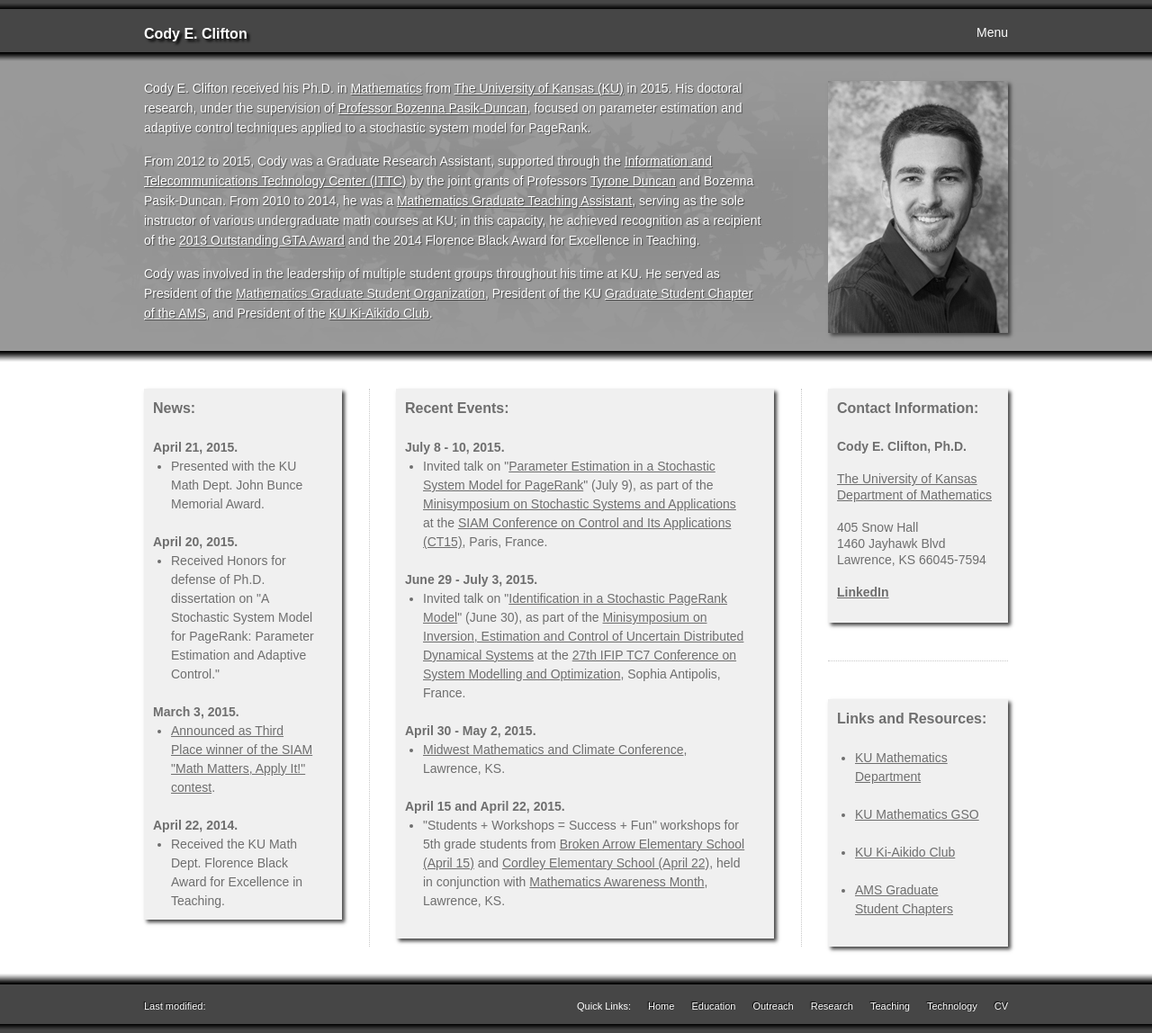
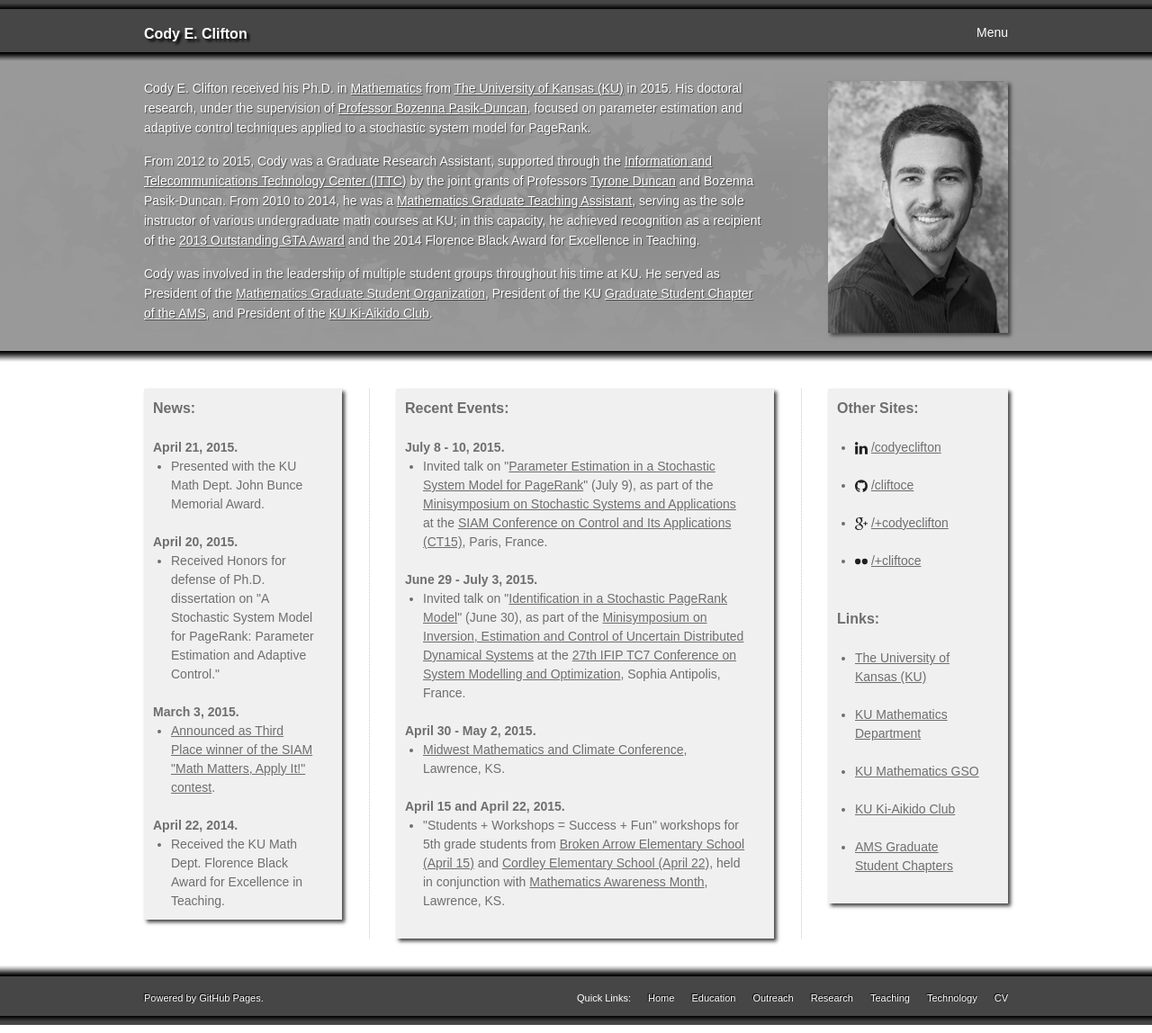
Before and after one commit to cliftoce/cliftoce.github.io, a Jekyll site: the page built from index.html, in a window 1280 px wide. Shown: the whole page at 90% size. Built offline with Jekyll 4.4.1, drawn with Linux system fonts in a browser that asks for light colours.

Commit message:
Added "other sites" icons, updated sidebar, and changed "last modified: ..." to "Powered by GitHub Pages" in the footer

```diff
--- a/_config.yml
+++ b/_config.yml
@@ -7,7 +7,12 @@ description: > # this means to ignore newlines until "baseurl:"
   Google search results) and in your feed.xml site description.
 baseurl: "" # the subpath of your site, e.g. /blog/
 url: "http://yourdomain.com" # the base hostname & protocol for your site
-github_username:  cliftoce
+
+# usernames
+flickr_username: cliftoce
+github_username: cliftoce
+google_username: codyeclifton
+linkedin_username: codyeclifton
 
 # Build settings
 markdown: kramdown
--- a/_includes/footer.html
+++ b/_includes/footer.html
@@ -63,20 +63,20 @@
 <div id="footerWrapper">
   <div id="footer">
     <div id="footerModDate">
-      <!--#config timefmt="%B %d, %Y" -->
-      Last modified:
+      Powered by <a href="https://pages.github.com/" target="_blank">GitHub Pages</a>.
+      <!-- Last modified: -->
     </div>
 
     <div id="footerMenu">
       <ul>
         <li>Quick Links: </li>
-        <li><a href="/~cclifton/">Home</a></li>
-        <li><a href="/~cclifton/academics/education/">Education</a></li>
-        <li><a href="/~cclifton/academics/outreach/">Outreach</a></li>
-        <li><a href="/~cclifton/academics/research/">Research</a></li>
-        <li><a href="/~cclifton/academics/teaching/">Teaching</a></li>
-        <li><a href="/~cclifton/academics/technology/">Technology</a></li>
-        <li><a href="/~cclifton/academics/Cody_Clifton_CV.pdf" target="_blank">CV</a></li>
+        <li><a href="/">Home</a></li>
+        <li><a href="/academics/education/">Education</a></li>
+        <li><a href="/academics/outreach/">Outreach</a></li>
+        <li><a href="/academics/research/">Research</a></li>
+        <li><a href="/academics/teaching/">Teaching</a></li>
+        <li><a href="/academics/technology/">Technology</a></li>
+        <li><a href="/academics/Cody_Clifton_CV.pdf" target="_blank">CV</a></li>
       </ul>
     </div>
 
--- a/_includes/sidebar.html
+++ b/_includes/sidebar.html
@@ -1,4 +1,7 @@
 <div id="sidebar">
+
+<!--
+
 <h3>Contact Information:</h3>
 <br />
 <p><strong>Cody E. Clifton, Ph.D.</strong>
@@ -13,7 +16,6 @@
 Lawrence,  KS  66045-7594
 <br />
 <br />
-<!--
 <strong>Office</strong>: 543 Snow Hall <br />
 <strong>Hours</strong>: MW 9 - 9:50 a.m. <br />
 &nbsp;&nbsp;&nbsp;&nbsp;&nbsp;&nbsp;&nbsp;&nbsp;&nbsp;&nbsp;&nbsp; or by appointment
@@ -22,7 +24,39 @@ Lawrence,  KS  66045-7594
 <strong>Email</strong>: <a href="mailto:cclifton@ku.edu"> cclifton@ku.edu</a>
 <br />
 <br />
+</p>
+
 -->
-<strong><a href="http://www.linkedin.com/in/codyeclifton" target="_blank">LinkedIn</a></strong>
-</p>
+
+	<h3>Other Sites:</h3>
+	<br />
+	<ul>
+		{% if site.linkedin_username %}
+			<li><img src="/img/icons/linkedin.svg" style="height:1em;"> <a href="https://www.linkedin.com/in/{{ site.linkedin_username }}" target="_blank">/{{ site.linkedin_username }}</a></li><br>
+			{% endif %}
+		{% if site.github_username %}
+			<li><img src="/img/icons/github.svg" style="height:1em;"> <a href="https://github.com/{{ site.github_username }}" target="_blank">/{{ site.github_username }}</a></li><br>
+			{% endif %}
+		{% if site.google_username %}
+			<li><img src="/img/icons/googleplus.svg" style="height:1em;"> <a href="https://plus.google.com/+{{ site.google_username }}" target="_blank">/+{{ site.google_username }}</a></li><br>
+			{% endif %}
+		{% if site.flickr_username %}
+			<li><img src="/img/icons/flickr.svg" style="height:1em;"> <a href="https://www.flickr.com/photos/{{ site.flickr_username }}" target="_blank">/+{{ site.flickr_username }}</a></li><br>
+			{% endif %}
+	</ul>
+	<br>
+	<h3>Links:</h3>
+	<br />
+	<ul>
+		<li><a href="http://www.ku.edu/" target="_blank">The University of Kansas (KU)</a></li>
+		<br />
+		<li><a href="http://www.math.ku.edu/" target="_blank">KU Mathematics Department</a></li>
+		<br />
+		<li><a href="http://www.math.ku.edu/studentorgs/gso/" target="_blank">KU Mathematics GSO</a></li>
+		<br />
+		<li><a href="https://www.facebook.com/groups/2204547131/" target="_blank">KU Ki-Aikido Club</a></li>
+		<br />
+		<li><a href="http://www.ams.org/programs/studentchapters" target="_blank">AMS Graduate Student Chapters</a></li>
+		<br />
+	</ul>
 </div>
--- a/_sass/_old.scss
+++ b/_sass/_old.scss
@@ -389,6 +389,16 @@ body#swimming a#mainathleticsnav {
     font-size: 11px;
     color: #ffffff;
     text-shadow: -1px -1px 1px #000000;
+
+    a {
+        color: #ffffff;
+        text-decoration: none;
+        text-shadow: -1px -1px 1px #000000;
+
+        &:hover {
+            text-decoration: underline;
+        }
+    }
 }
 #footerMenu {
     float: right;
--- a/index.html
+++ b/index.html
@@ -206,6 +206,9 @@ bodyid: home
     <div style="width:180px;" class="floatingBox">
       {% include sidebar.html %}
     </div>
+
+    <!--
+
     <br />
     <br />
     <hr style="width:200px; border:dotted #c8c8c8; border-width:1px 0 0 0; height:0;line-height:0px;font-size:0;margin:0;padding:0;">
@@ -225,6 +228,8 @@ bodyid: home
         <br />
       </ul>
     </div>
+
+    -->
 
   </td>
 
```
Also changed, not shown: img/icons/dropbox.svg (added), img/icons/facebook.svg (added), img/icons/flickr.svg (added), img/icons/github.svg (added), img/icons/googleplus.svg (added), img/icons/linkedin.svg (added), img/icons/reddit.svg (added), img/icons/soundcloud.svg (added), img/icons/twitter.svg (added), img/icons/vimeo.svg (added), img/icons/yahoo.svg (added), img/icons/youtube.svg (added).
